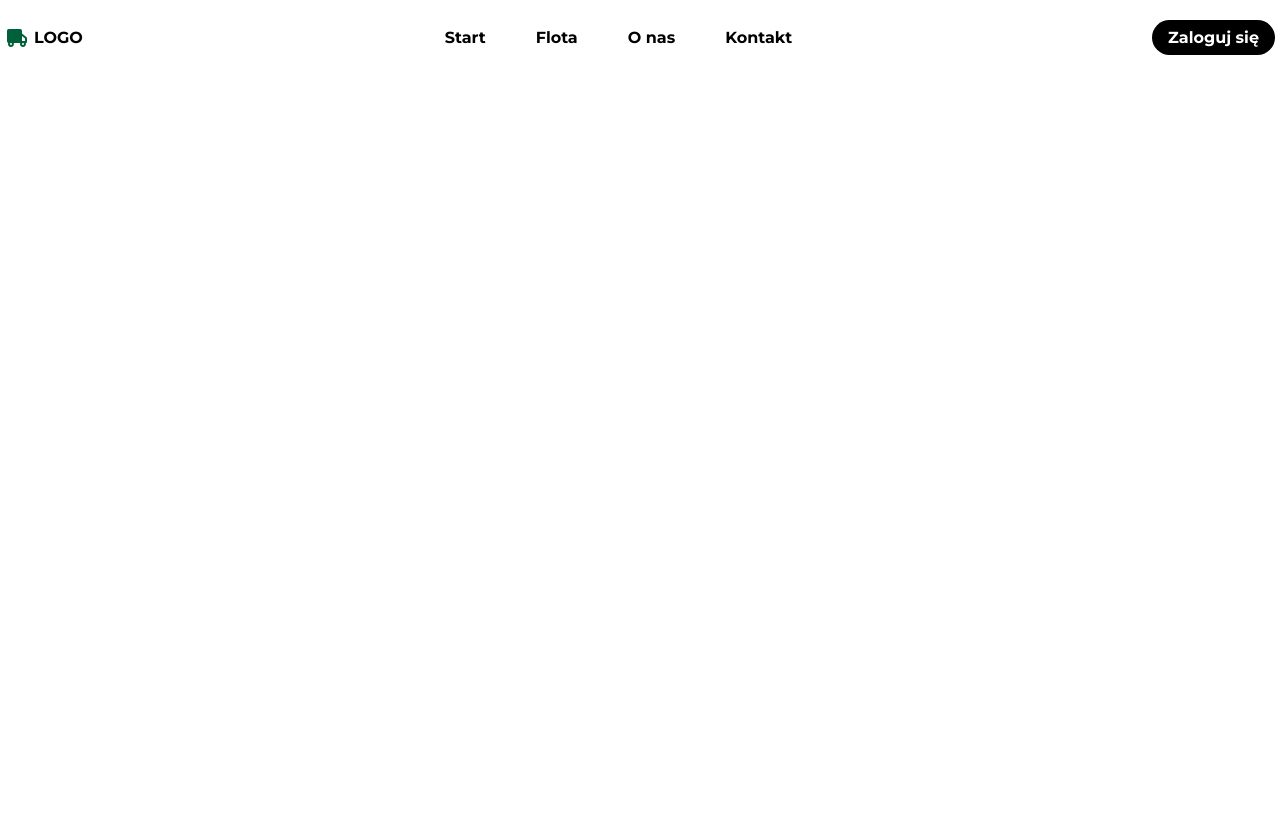
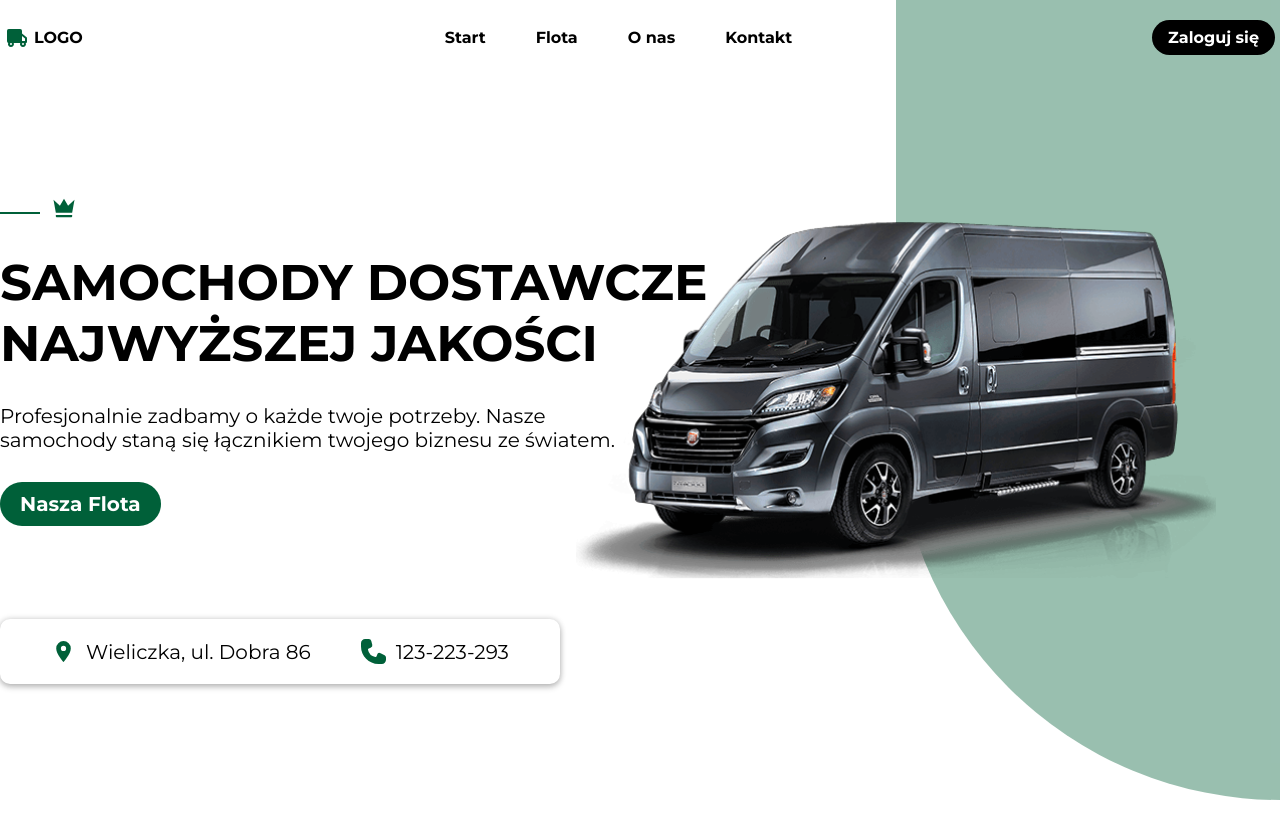
Before and after one commit to JakubKrawiec2001/car-dealer, a React (Create React App) app: page / in a window 1280 px wide. Shown: the top 838 px of the page. Before the commit the page ends 800 px from the top, so only its background shows below. Built offline with nearby package versions, Linux system fonts and the light colour scheme.

Commit message:
Finished header for all devices

```diff
--- a/src/components/Header.jsx
+++ b/src/components/Header.jsx
@@ -30,7 +30,7 @@ const Header = () => {
 						alt="location icon"
 						className="header-contact-icon"
 					/>
-					<p className="header-contact-text">Wieliczka, ul. Dobra 86, 92-002</p>
+					<p className="header-contact-text">Wieliczka, ul. Dobra 86</p>
 
 					<img src={phone} alt="phone icon" className="header-contact-icon" />
 					<p className="header-contact-text">123-223-293</p>
--- a/src/pages/Home.jsx
+++ b/src/pages/Home.jsx
@@ -5,7 +5,7 @@ import Brands from "../components/Brands";
 const Home = () => {
 	return (
 		<>
-			{/* <Header></Header> */}
+			<Header></Header>
 			{/* <Brands></Brands> */}
 		</>
 	);
--- a/src/styles/Header.scss
+++ b/src/styles/Header.scss
@@ -1,7 +1,8 @@
 @use "../colors" as *;
 .header {
 	position: relative;
-	height: 100vh;
+	height: 90vh;
+
 	.header-r {
 		position: absolute;
 		right: 0;
@@ -13,23 +14,184 @@
 	}
 	.hero-car {
 		position: absolute;
+		right: 0;
+		top: 60%;
+		transform: translateY(-50%);
+		width: 40vh;
+	}
+	.header-container {
+		position: relative;
+		display: flex;
+		flex-direction: column;
+		justify-content: flex-start;
+		align-items: flex-start;
+		gap: 1em;
+		height: 100%;
+		padding-left: 1em;
+
+		.crown-box {
+			display: flex;
+			align-items: flex-end;
+			gap: 1em;
+			margin-top: 10em;
+			.line {
+				margin-bottom: 0.8em;
+				width: 5vh;
+				height: 2px;
+				background-color: $green;
+			}
+			.crown-icon {
+				width: 5%;
+			}
+		}
+
+		.hero-heading {
+			font-size: 2rem;
+			text-transform: uppercase;
+			color: black;
+			width: 100%;
+			z-index: 2;
+		}
+		.hero-text {
+			width: 80%;
+			font-size: 1rem;
+		}
+		.hero-btn {
+			padding: 0.5em 1em;
+			font-size: 1.2rem;
+			font-weight: bold;
+			border-radius: 300px;
+			background-color: $green;
+			color: $white;
+			transition: all 0.3s ease;
+		}
+		.hero-btn:hover {
+			background-color: black;
+			scale: 1.1;
+		}
+		.header-contact-box {
+			position: absolute;
+			bottom: 15%;
+			left: 50%;
+			transform: translateX(-50%);
+			display: flex;
+			justify-content: center;
+			align-items: center;
+			gap: 0.5em;
+			padding: 1em 2em;
+			width: 90%;
+			border-radius: 10px;
+			background-color: $white;
+			box-shadow: rgba(0, 0, 0, 0.16) 0px 0px 6px,
+				rgba(0, 0, 0, 0.23) 0px 3px 6px;
+
+			.header-contact-icon {
+				width: 5%;
+			}
+			.header-contact-text {
+				font-size: 1rem;
+			}
+			.header-contact-text:nth-child(2) {
+				margin-right: 2em;
+			}
+		}
+	}
+}
+
+@media (min-width: 375px) {
+	.header {
+		.hero-car {
+			width: 45vh;
+		}
+		.header-container {
+			.hero-heading {
+				font-size: 2.4rem;
+			}
+		}
+	}
+}
+@media (min-width: 768px) {
+	.header {
+		.hero-car {
+			top: 65%;
+			width: 55vh;
+		}
+		.header-container {
+			padding-left: 2em;
+			gap: 2em;
+
+			.crown-box {
+				margin-top: 15em;
+			}
+			.hero-heading {
+				font-size: 3rem;
+			}
+			.hero-text {
+				font-size: 2rem;
+			}
+			.hero-btn {
+				font-size: 2rem;
+			}
+			.header-contact-box {
+				padding: 1.5em 2em;
+				width: 50vh;
+				bottom: 5%;
+				gap: 1em;
+				.header-contact-text {
+					font-size: 2rem;
+				}
+			}
+		}
+	}
+}
+@media (min-width: 1024px) {
+	.header {
+		.hero-car {
+			top: 65%;
+			width: 60vh;
+		}
+		.header-container {
+			padding-left: 4em;
+			gap: 3em;
+
+			.crown-box {
+				margin-top: 15em;
+			}
+			.hero-heading {
+				font-size: 5rem;
+			}
+			.hero-text {
+				font-size: 2.4rem;
+				width: 70%;
+			}
+			.hero-btn {
+				font-size: 2.4rem;
+			}
+		}
+	}
+}
+
+@media (min-width: 1200px) {
+	.header {
+		height: 100vh;
+		.hero-car {
+			position: absolute;
 			right: 5%;
 			top: 50%;
 			transform: translateY(-50%);
 			width: 80vh;
 		}
 		.header-container {
-		display: flex;
-		flex-direction: column;
 			justify-content: center;
-		align-items: flex-start;
 			gap: 3em;
+			padding: 0;
 			height: 90%;
 
 			.crown-box {
 				display: flex;
 				align-items: flex-end;
 				gap: 1em;
+				margin-top: 0;
 				.line {
 					margin-bottom: 0.8em;
 					width: 5vh;
@@ -67,7 +229,9 @@
 			}
 			.header-contact-box {
 				position: absolute;
-			bottom: 15%;
+				bottom: 5%;
+				left: 0;
+				transform: translateX(0);
 				display: flex;
 				justify-content: center;
 				align-items: center;
@@ -75,7 +239,8 @@
 				padding: 2em 3em;
 				width: 70vh;
 				border-radius: 10px;
-			box-shadow: rgba(0, 0, 0, 0.16) 0px 0px 6px, rgba(0, 0, 0, 0.23) 0px 3px 6px;
+				box-shadow: rgba(0, 0, 0, 0.16) 0px 0px 6px,
+					rgba(0, 0, 0, 0.23) 0px 3px 6px;
 
 				.header-contact-icon {
 					width: 5%;
@@ -89,3 +254,4 @@
 			}
 		}
 	}
+}
```
Lines whose indentation alone changed are shown as unchanged.
